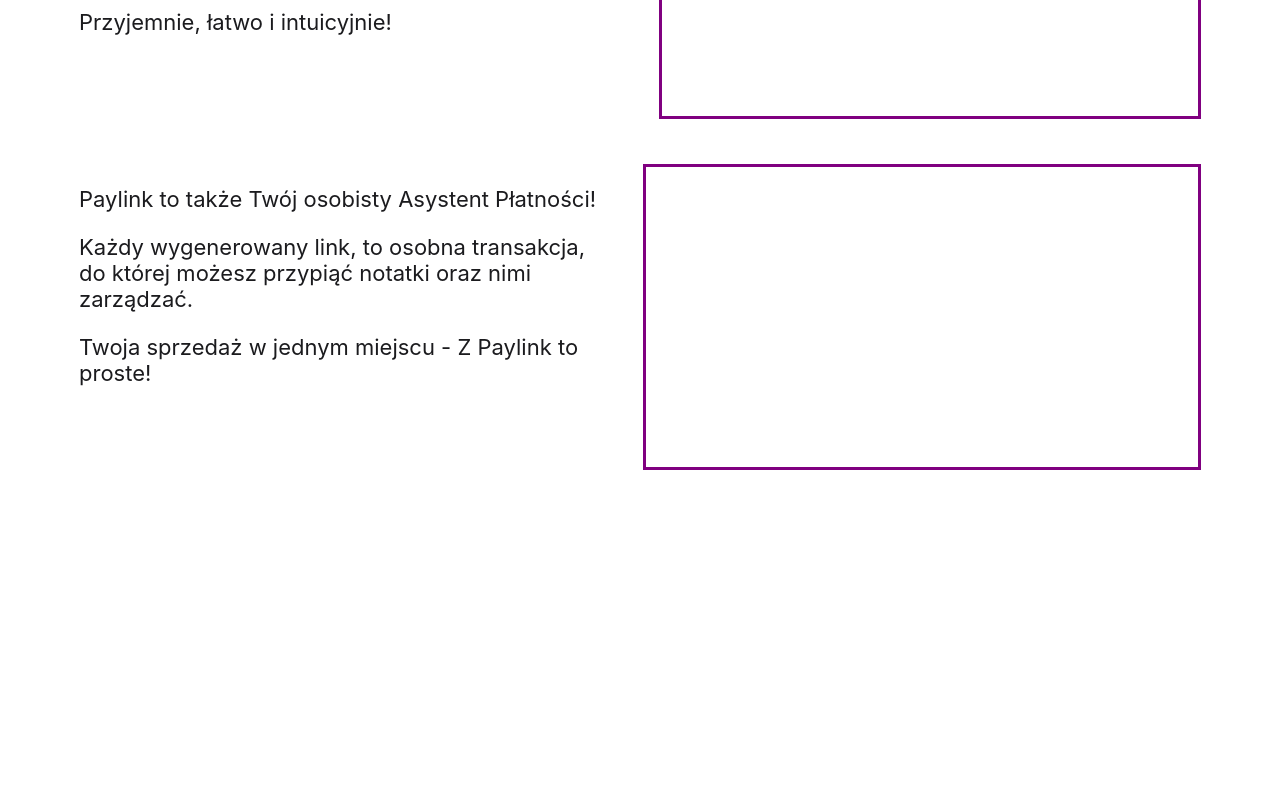
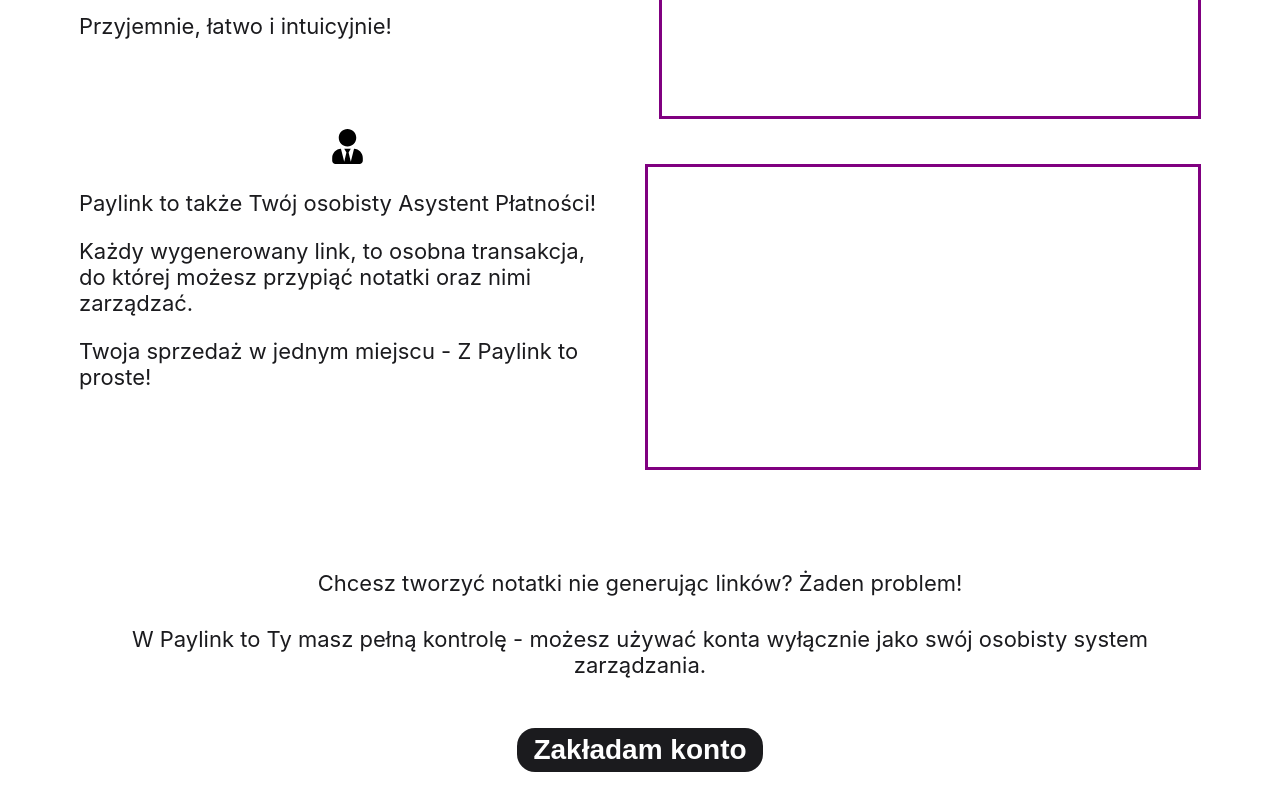
Before and after one commit to MagicianPL/PayBud, a React (Create React App) app: page / in a window 1280 px wide. Shown: the part 980-1790 px from the top of the page. Before the commit the page ends 1545 px from the top, so only its background shows below. Built offline with nearby package versions, Linux system fonts and the light colour scheme.

Commit message:
Homepage almost done

```diff
--- a/package.json
+++ b/package.json
@@ -14,6 +14,7 @@
     "react": "^18.1.0",
     "react-countup": "^6.2.0",
     "react-dom": "^18.1.0",
+    "react-icons": "^4.3.1",
     "react-intersection-observer": "^9.1.0",
     "react-scripts": "5.0.1",
     "react-visibility-sensor-v2": "^1.0.0",
--- a/src/components/Homepage/InfoStep/InfoStep.tsx
+++ b/src/components/Homepage/InfoStep/InfoStep.tsx
@@ -1,12 +1,16 @@
 import React from 'react';
+import { GiReceiveMoney } from 'react-icons/gi';
+import { FaUserTie } from 'react-icons/fa';
 
 import StyledWrapper from './StyledWrapper';
+import StyledButton from '../../StyledButton/StyledButton';
 
 const InfoStep = () => {
     return(
         <StyledWrapper>
             <div className="flex">
             <div>
+                <GiReceiveMoney />
                 <p>Wpisujesz wszystkie dane oraz kwotę, prosto i szybko generujesz link do płatności, który przesyłasz klientowi.</p>
                 <p> Po opłaceniu dostajesz powiadomienie sms, a pieniądze trafiają na Twoje konto!</p>
                 <p>Przyjemnie, łatwo i intuicyjnie!</p>
@@ -16,12 +20,16 @@
 
             <div className="flex">
             <div>
+                <FaUserTie />
                 <p>Paylink to także Twój osobisty Asystent Płatności!</p>
                 <p>Każdy wygenerowany link, to osobna transakcja, do której możesz przypiąć notatki oraz nimi zarządzać.</p>
                 <p>Twoja sprzedaż w jednym miejscu - Z Paylink to proste!</p>
             </div>
             <div></div>
             </div>
+            <p className="footer">Chcesz tworzyć notatki nie generując linków? Żaden problem!</p>
+            <p className="footer">W Paylink to Ty masz pełną kontrolę - możesz używać konta wyłącznie jako swój osobisty system zarządzania.</p>
+            <StyledButton>Zakładam konto</StyledButton>
         </StyledWrapper>
     );
 };
--- a/src/components/Homepage/InfoStep/StyledWrapper.tsx
+++ b/src/components/Homepage/InfoStep/StyledWrapper.tsx
@@ -1,28 +1,50 @@
 import styled from 'styled-components';
 
 const StyledWrapper = styled.div`
+
+p {
+    text-align: left;
+    margin-bottom: 20px;
+    font-size: 22px;
+    color: ${({theme}) => theme.colors.primary};
+}
 
     .flex {
         display: flex;
         justify-content: space-between;
         align-items: flex-start;
 
-        p {
-            text-align: left;
-            margin-bottom: 20px;
-            font-size: 22px;
-            color: ${({theme}) => theme.colors.primary};
+        div:nth-child(odd) {
+            position: relative;
+            bottom: 35px;
         }
 
         div:nth-child(even) {
             border: 3px solid purple;
             width: 100%;
-            max-width: 600px;
+            max-width: 550px;
             height: 300px;
             margin-left: 30px;
             margin-bottom: 45px;
         }
     }
+
+    .flex:nth-of-type(2) {
+        margin-bottom: 55px;
+    }
+
+    svg {
+        font-size: 35px;
+    }
+
+    .footer {
+        text-align: center;
+        margin-bottom: 30px;
+    }
+
+    .footer:nth-child(even) {
+        margin-bottom: 50px;
+    }
 `;
 
 export default StyledWrapper;
```
Also changed, not shown: 1 other file (tests, documents, lock files or other folders).
